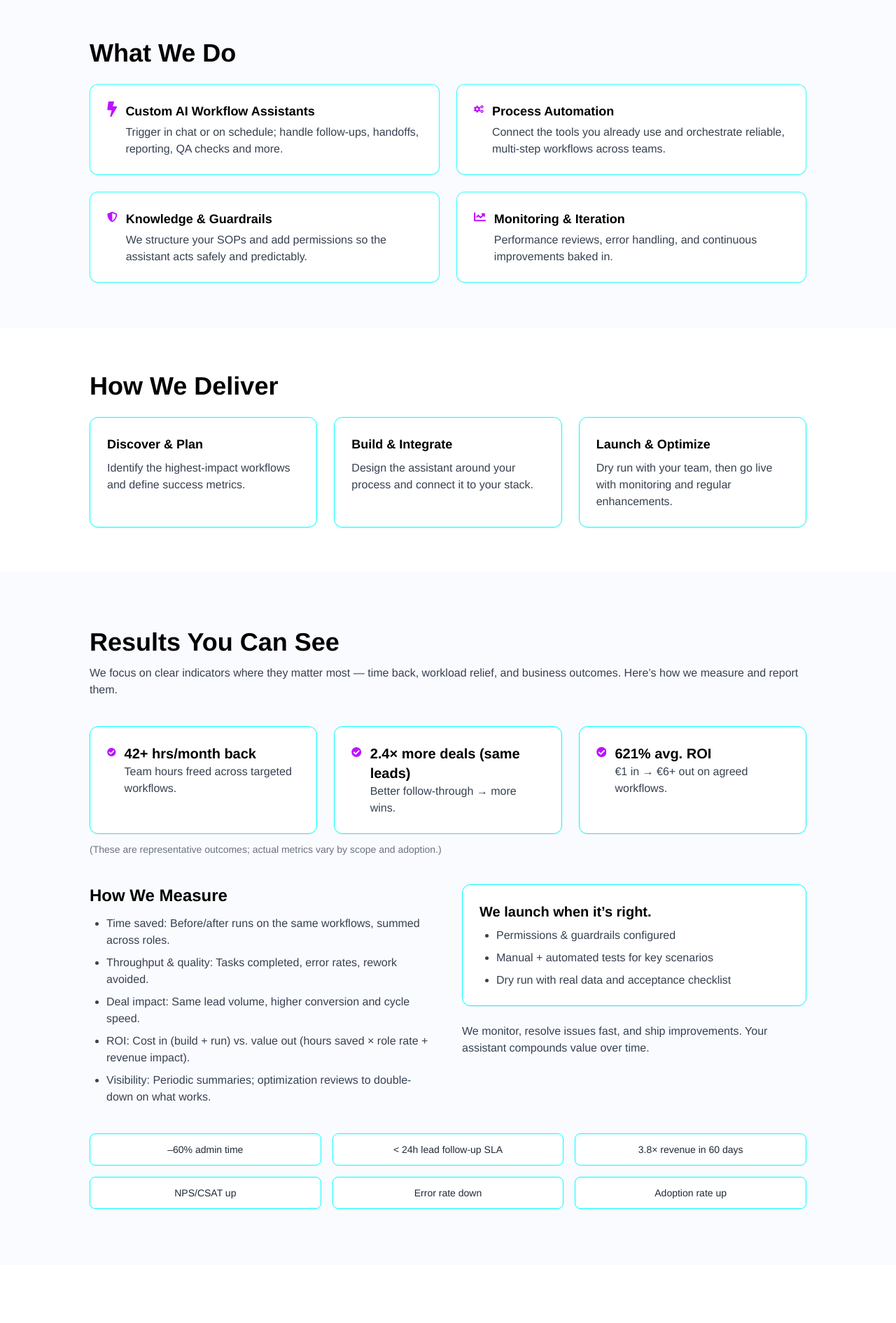
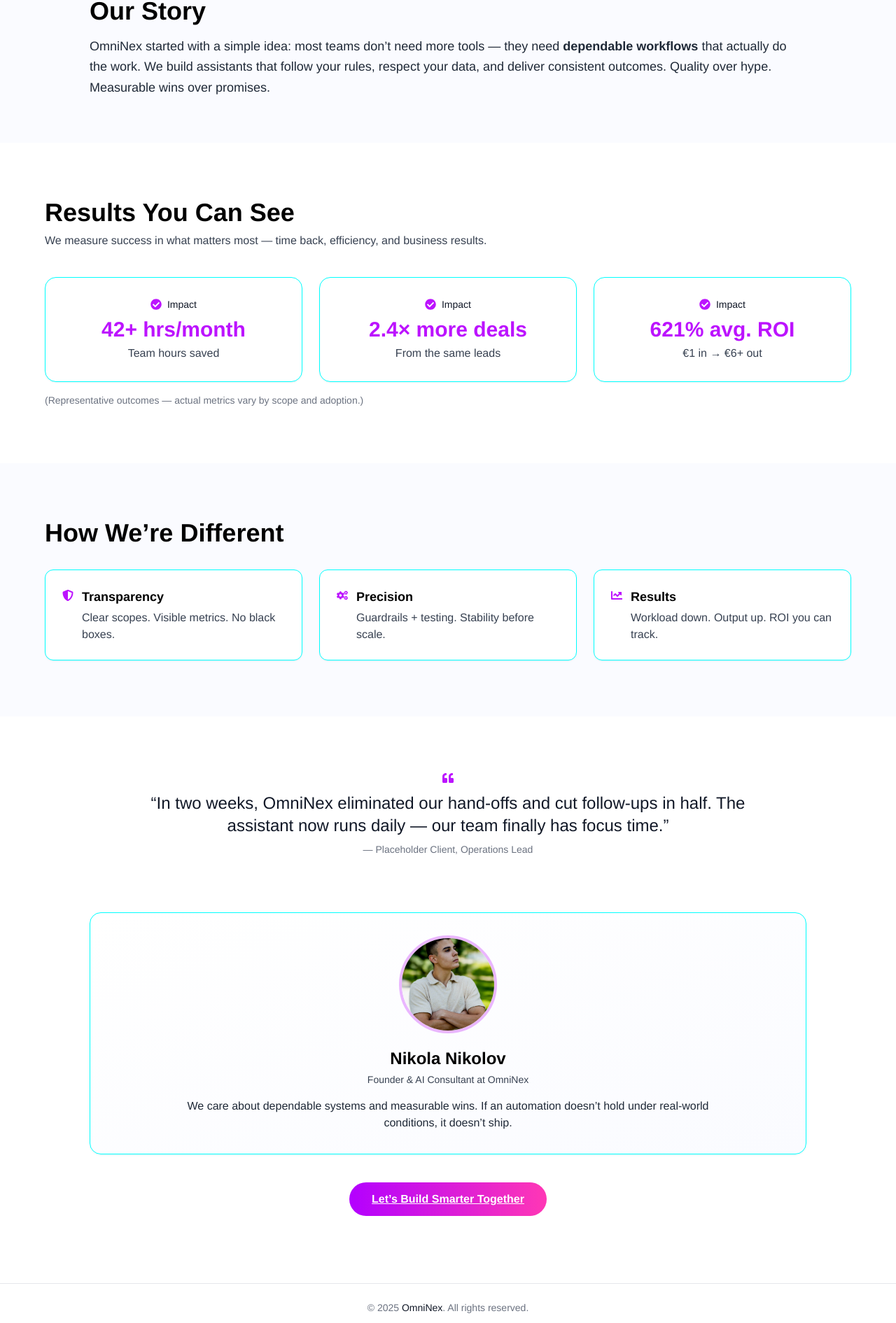
Before and after one commit to Kalcho8233/OmniNexAIWebsite, a Next.js app: page /about in a window 1280 px wide. Shown: the part 549-2440 px from the top of the page at 70% size. Built offline with nearby package versions, Linux system fonts and the light colour scheme.

Commit message:
Update about.jsx

```diff
--- a/pages/about.jsx
+++ b/pages/about.jsx
@@ -3,7 +3,7 @@ import Navbar from "../components/Navbar";
 import Footer from "../components/Footer";
 import { useEffect } from "react";
 import { motion } from "framer-motion";
-import { FaBolt, FaCogs, FaShieldAlt, FaCheckCircle, FaChartLine, FaHandshake } from "react-icons/fa";
+import { FaCheckCircle, FaShieldAlt, FaCogs, FaChartLine, FaQuoteLeft } from "react-icons/fa";
 
 export default function About() {
   useEffect(() => {
@@ -21,31 +21,31 @@ export default function About() {
         <title>About Us | OmniNex</title>
         <meta
           name="description"
-          content="Learn more about OmniNex – who we are, how we design custom AI workflow assistants, and how we help teams get measurable results."
+          content="About OmniNex — our story, what makes us different, and the measurable impact our AI workflow assistants deliver."
         />
       </Head>
 
       <Navbar />
 
-      {/* Subtle animated background */}
+      {/* Page background accents */}
       <main className="relative bg-white text-black overflow-x-hidden">
         <div className="pointer-events-none absolute inset-0 -z-10">
-          <div className="absolute -top-24 -left-24 h-72 w-72 rounded-full bg-neonPurple/20 blur-3xl animate-pulse" />
+          <div className="absolute -top-24 -left-24 h-72 w-72 rounded-full bg-neonPurple/25 blur-3xl animate-pulse" />
           <div className="absolute top-1/3 -right-24 h-80 w-80 rounded-full bg-neonBlue/20 blur-3xl animate-pulse" />
           <div className="absolute bottom-0 left-1/3 h-64 w-64 rounded-full bg-neonPurple/15 blur-3xl animate-pulse" />
         </div>
 
-        {/* Intro / Hero */}
+        {/* HERO */}
         <section className="px-6 md:px-16 py-20 md:py-28">
-          <div className="max-w-5xl mx-auto text-center">
+          <div className="max-w-6xl mx-auto text-center">
             <motion.h1
               className="text-4xl md:text-6xl font-extrabold tracking-tight"
               initial={{ opacity: 0, y: 12 }}
               animate={{ opacity: 1, y: 0 }}
               transition={{ duration: 0.5 }}
             >
-              We build <span className="text-neonPurple">custom AI workflow assistants</span>
-              <br className="hidden md:block" /> that your team actually uses.
+              Building <span className="text-neonPurple">systems that work</span> —
+              so your team can, too.
             </motion.h1>
             <motion.p
               className="mt-5 text-lg md:text-xl text-gray-700 max-w-3xl mx-auto"
@@ -53,56 +53,90 @@ export default function About() {
               animate={{ opacity: 1, y: 0 }}
               transition={{ delay: 0.1, duration: 0.5 }}
             >
-              Operate by chat when you ask — or run fully on autopilot when you’re busy.
-              Connected to your stack, designed for reliability, and measured by real outcomes.
+              We design custom AI workflow assistants that run your operations via chat or on autopilot. Human-friendly on the surface. Industrial‑grade under the hood.
             </motion.p>
           </div>
         </section>
 
-        {/* What we do (alt bg) */}
+        {/* OUR STORY */}
         <section className="px-6 md:px-16 py-16 bg-[#fafbff]">
           <div className="max-w-5xl mx-auto">
-            <h2 className="text-3xl md:text-4xl font-bold mb-6">What We Do</h2>
-            <div className="grid md:grid-cols-2 gap-6">
+            <h2 className="text-3xl md:text-4xl font-bold mb-4">Our Story</h2>
+            <p className="text-lg text-gray-800 leading-relaxed">
+              OmniNex started with a simple idea: most teams don’t need more tools — they need
+              <span className="font-semibold"> dependable workflows</span> that actually do the work. We build assistants that follow your rules,
+              respect your data, and deliver consistent outcomes. Quality over hype. Measurable wins over
+              promises.
+            </p>
+          </div>
+        </section>
+
+        {/* OUR IMPACT (KPIs) */}
+        <section id="results" className="px-6 md:px-16 py-20">
+          <div className="max-w-6xl mx-auto">
+            <h2 className="text-3xl md:text-4xl font-bold mb-2">Results You Can See</h2>
+            <p className="text-gray-700 mb-10">
+              We measure success in what matters most — time back, efficiency, and business results.
+            </p>
+            <div className="grid gap-6 sm:grid-cols-2 md:grid-cols-3">
+              {[
+                { k: "42+ hrs/month", d: "Team hours saved", icon: <FaCheckCircle className="text-neonPurple" /> },
+                { k: "2.4× more deals", d: "From the same leads", icon: <FaCheckCircle className="text-neonPurple" /> },
+                { k: "621% avg. ROI", d: "€1 in → €6+ out", icon: <FaCheckCircle className="text-neonPurple" /> },
+              ].map((x, i) => (
+                <motion.div
+                  key={i}
+                  className="rounded-2xl border border-neonBlue bg-white p-7 text-center shadow-sm hover:shadow-[0_0_22px_rgba(188,19,254,0.15)] transition-shadow"
+                  initial={{ opacity: 0, y: 12 }}
+                  whileInView={{ opacity: 1, y: 0 }}
+                  viewport={{ once: true }}
+                  transition={{ duration: 0.4, delay: i * 0.05 }}
+                >
+                  <div className="flex items-center justify-center gap-2 text-gray-900 mb-2">{x.icon}<span className="text-sm font-medium">Impact</span></div>
+                  <div className="text-3xl font-extrabold text-neonPurple">{x.k}</div>
+                  <div className="text-gray-700 mt-1">{x.d}</div>
+                </motion.div>
+              ))}
+            </div>
+            <p className="text-sm text-gray-500 mt-4">(Representative outcomes — actual metrics vary by scope and adoption.)</p>
+          </div>
+        </section>
+
+        {/* HOW WE'RE DIFFERENT */}
+        <section className="px-6 md:px-16 py-20 bg-[#fafbff]">
+          <div className="max-w-6xl mx-auto">
+            <h2 className="text-3xl md:text-4xl font-bold mb-8">How We’re Different</h2>
+            <div className="grid md:grid-cols-3 gap-6">
               {[
                 {
-                  icon: <FaBolt size={22} className="text-neonPurple" />,
-                  title: "Custom AI Workflow Assistants",
-                  text:
-                    "Trigger in chat or on schedule; handle follow-ups, handoffs, reporting, QA checks and more.",
+                  icon: <FaShieldAlt className="text-neonPurple" />,
+                  title: "Transparency",
+                  tagline: "Clear scopes. Visible metrics. No black boxes.",
                 },
                 {
-                  icon: <FaCogs size={22} className="text-neonPurple" />,
-                  title: "Process Automation",
-                  text:
-                    "Connect the tools you already use and orchestrate reliable, multi-step workflows across teams.",
+                  icon: <FaCogs className="text-neonPurple" />,
+                  title: "Precision",
+                  tagline: "Guardrails + testing. Stability before scale.",
                 },
                 {
-                  icon: <FaShieldAlt size={22} className="text-neonPurple" />,
-                  title: "Knowledge & Guardrails",
-                  text:
-                    "We structure your SOPs and add permissions so the assistant acts safely and predictably.",
+                  icon: <FaChartLine className="text-neonPurple" />,
+                  title: "Results",
+                  tagline: "Workload down. Output up. ROI you can track.",
                 },
-                {
-                  icon: <FaChartLine size={22} className="text-neonPurple" />,
-                  title: "Monitoring & Iteration",
-                  text:
-                    "Performance reviews, error handling, and continuous improvements baked in.",
-                },
-              ].map((b, i) => (
+              ].map((v, i) => (
                 <motion.div
                   key={i}
-                  className="rounded-xl border border-neonBlue/80 bg-white p-6 shadow-sm hover:shadow-[0_0_24px_rgba(188,19,254,0.15)] transition-shadow"
+                  className="rounded-xl border border-neonBlue bg-white p-6 shadow-sm hover:shadow-[0_0_24px_rgba(188,19,254,0.15)] transition-shadow"
                   initial={{ opacity: 0, y: 12 }}
                   whileInView={{ opacity: 1, y: 0 }}
                   viewport={{ once: true }}
                   transition={{ duration: 0.4, delay: i * 0.05 }}
                 >
                   <div className="flex items-start gap-3">
-                    {b.icon}
+                    <div className="mt-1">{v.icon}</div>
                     <div>
-                      <h3 className="font-semibold text-lg">{b.title}</h3>
-                      <p className="text-gray-700 mt-1">{b.text}</p>
+                      <h3 className="font-semibold text-lg">{v.title}</h3>
+                      <p className="text-gray-700 mt-1">{v.tagline}</p>
                     </div>
                   </div>
                 </motion.div>
@@ -111,192 +145,41 @@ export default function About() {
           </div>
         </section>
 
-        {/* How we deliver */}
-        <section className="px-6 md:px-16 py-16">
-          <div className="max-w-5xl mx-auto">
-            <h2 className="text-3xl md:text-4xl font-bold mb-6">How We Deliver</h2>
-            <div className="grid md:grid-cols-3 gap-6">
-              {[
-                {
-                  title: "Discover & Plan",
-                  text: "Identify the highest-impact workflows and define success metrics.",
-                },
-                {
-                  title: "Build & Integrate",
-                  text: "Design the assistant around your process and connect it to your stack.",
-                },
-                {
-                  title: "Launch & Optimize",
-                  text: "Dry run with your team, then go live with monitoring and regular enhancements.",
-                },
-              ].map((s, i) => (
-                <motion.div
-                  key={i}
-                  className="rounded-xl border border-neonBlue bg-white p-6 shadow-sm"
-                  initial={{ opacity: 0, y: 12 }}
-                  whileInView={{ opacity: 1, y: 0 }}
-                  viewport={{ once: true }}
-                  transition={{ duration: 0.4, delay: i * 0.05 }}
-                >
-                  <h3 className="font-semibold text-lg">{s.title}</h3>
-                  <p className="text-gray-700 mt-2">{s.text}</p>
-                </motion.div>
-              ))}
-            </div>
+        {/* CLIENT PROOF */}
+        <section className="px-6 md:px-16 py-20">
+          <div className="max-w-4xl mx-auto text-center">
+            <FaQuoteLeft className="mx-auto text-neonPurple mb-3" />
+            <p className="text-xl md:text-2xl text-gray-900 font-medium leading-relaxed">
+              “In two weeks, OmniNex eliminated our hand‑offs and cut follow‑ups in half. The assistant now runs daily — our team finally has focus time.”
+            </p>
+            <p className="mt-2 text-sm text-gray-500">— Placeholder Client, Operations Lead</p>
           </div>
         </section>
 
-        {/* Results & Proof */}
-        <section id="results" className="px-6 md:px-16 py-20 bg-[#fafbff]">
-          <div className="max-w-5xl mx-auto">
-            <h2 className="text-3xl md:text-4xl font-bold mb-3">Results You Can See</h2>
-            <p className="text-gray-700 mb-10">
-              We focus on clear indicators where they matter most — time back, workload relief, and business outcomes.
-              Here’s how we measure and report them.
-            </p>
-
-            {/* KPIs */}
-            <div className="grid md:grid-cols-3 gap-6 mb-3">
-              {[
-                { k: "42+ hrs/month back", d: "Team hours freed across targeted workflows." },
-                { k: "2.4× more deals (same leads)", d: "Better follow-through → more wins." },
-                { k: "621% avg. ROI", d: "€1 in → €6+ out on agreed workflows." },
-              ].map((x, i) => (
-                <motion.div
-                  key={i}
-                  className="rounded-xl border border-neonBlue bg-white p-6 shadow-sm"
-                  initial={{ opacity: 0, y: 12 }}
-                  whileInView={{ opacity: 1, y: 0 }}
-                  viewport={{ once: true }}
-                  transition={{ duration: 0.4, delay: i * 0.05 }}
-                >
-                  <div className="flex items-start gap-3">
-                    <FaCheckCircle className="text-neonPurple mt-1" />
-                    <div>
-                      <h3 className="text-xl font-bold">{x.k}</h3>
-                      <p className="text-gray-700">{x.d}</p>
-                    </div>
-                  </div>
-                </motion.div>
-              ))}
-            </div>
-            <p className="text-sm text-gray-500 mb-10">
-              (These are representative outcomes; actual metrics vary by scope and adoption.)
-            </p>
-
-            {/* Measurement bullets */}
-            <div className="grid md:grid-cols-2 gap-10">
-              <div>
-                <h3 className="text-2xl font-semibold mb-3">How We Measure</h3>
-                <ul className="list-disc pl-6 space-y-2 text-gray-700">
-                  <li>Time saved: Before/after runs on the same workflows, summed across roles.</li>
-                  <li>Throughput & quality: Tasks completed, error rates, rework avoided.</li>
-                  <li>Deal impact: Same lead volume, higher conversion and cycle speed.</li>
-                  <li>ROI: Cost in (build + run) vs. value out (hours saved × role rate + revenue impact).</li>
-                  <li>Visibility: Periodic summaries; optimization reviews to double-down on what works.</li>
-                </ul>
-              </div>
-
-              <div>
-                <div className="bg-white rounded-xl border border-neonBlue p-6 shadow-sm">
-                  <h4 className="text-xl font-semibold mb-2">We launch when it’s right.</h4>
-                  <ul className="list-disc pl-6 space-y-2 text-gray-700">
-                    <li>Permissions & guardrails configured</li>
-                    <li>Manual + automated tests for key scenarios</li>
-                    <li>Dry run with real data and acceptance checklist</li>
-                  </ul>
-                </div>
-
-                <p className="text-gray-700 mt-6">
-                  We monitor, resolve issues fast, and ship improvements. Your assistant compounds value over time.
-                </p>
-              </div>
-            </div>
-
-            {/* Secondary metrics */}
-            <div className="grid sm:grid-cols-2 md:grid-cols-3 gap-4 mt-10 text-sm">
-              {[
-                "–60% admin time",
-                "< 24h lead follow-up SLA",
-                "3.8× revenue in 60 days",
-                "NPS/CSAT up",
-                "Error rate down",
-                "Adoption rate up",
-              ].map((m, i) => (
-                <div
-                  key={i}
-                  className="rounded-lg border border-neonBlue bg-white px-4 py-3 text-gray-800 text-center"
-                >
-                  {m}
-                </div>
-              ))}
-            </div>
-          </div>
-        </section>
-
-        {/* Values */}
-        <section className="px-6 md:px-16 py-20">
-          <div className="max-w-5xl mx-auto">
-            <h2 className="text-3xl md:text-4xl font-bold mb-6">What We Stand For</h2>
-            <div className="grid md:grid-cols-3 gap-6">
-              {[
-                {
-                  icon: <FaShieldAlt className="text-neonPurple" />,
-                  title: "Transparency",
-                  text: "Clear scopes, visible metrics, honest timelines. No black boxes.",
-                },
-                {
-                  icon: <FaCogs className="text-neonPurple" />,
-                  title: "Precision",
-                  text: "We engineer for reliability first — guardrails, testing, and iteration.",
-                },
-                {
-                  icon: <FaHandshake className="text-neonPurple" />,
-                  title: "Results",
-                  text: "Workload down, output up. We obsess over measurable impact.",
-                },
-              ].map((v, i) => (
-                <div
-                  key={i}
-                  className="rounded-xl border border-neonBlue bg-white p-6 shadow-sm hover:shadow-[0_0_24px_rgba(188,19,254,0.15)] transition-shadow"
-                >
-                  <div className="flex items-start gap-3">
-                    <div className="mt-1">{v.icon}</div>
-                    <div>
-                      <h3 className="font-semibold text-lg">{v.title}</h3>
-                      <p className="text-gray-700 mt-1">{v.text}</p>
-                    </div>
-                  </div>
-                </div>
-              ))}
-            </div>
-          </div>
-        </section>
-
-        {/* Founder + CTA */}
+        {/* FOUNDER CARD */}
         <section className="px-6 md:px-16 pb-24">
           <div className="max-w-5xl mx-auto">
-            <div className="fade-in text-center">
-              <h3 className="text-2xl font-semibold mb-6">Let’s Build Smarter Together</h3>
+            <div className="rounded-2xl border border-neonBlue bg-gradient-to-br from-white to-[#fafbff] p-8 text-center shadow-sm">
               <img
                 src="/images/nikola-profile.jpg"
                 alt="Nikola Nikolov - Founder of OmniNex"
-                className="mx-auto rounded-full"
-                style={{ width: "160px", height: "160px", objectFit: "cover" }}
+                className="mx-auto rounded-full border-4 border-neonPurple/30"
+                style={{ width: "140px", height: "140px", objectFit: "cover" }}
               />
-              <h3 className="mt-4 text-xl font-semibold">Nikola Nikolov</h3>
-              <p className="mt-1 text-sm text-gray-700">
-                Founder & AI Consultant at OmniNex<br />
-                “Helping teams automate smarter, not harder.”
+              <h3 className="mt-5 text-2xl font-semibold">Nikola Nikolov</h3>
+              <p className="mt-1 text-sm text-gray-700">Founder & AI Consultant at OmniNex</p>
+              <p className="mt-4 text-gray-800 max-w-3xl mx-auto">
+                We care about dependable systems and measurable wins. If an automation doesn’t hold under real‑world conditions, it doesn’t ship.
               </p>
             </div>
 
+            {/* CTA */}
             <div className="text-center mt-10">
               <a
                 href="/#contact"
-                className="inline-block bg-neonPurple text-white font-semibold px-7 py-3 rounded-full hover:shadow-[0_0_14px_#c084fc] transition"
+                className="inline-block bg-gradient-to-r from-[#B300FF] to-[#FF37B5] text-white font-semibold px-8 py-3 rounded-full hover:shadow-[0_0_18px_#c084fc] transition"
               >
-                Work With Us
+                Let’s Build Smarter Together
               </a>
             </div>
           </div>
```
